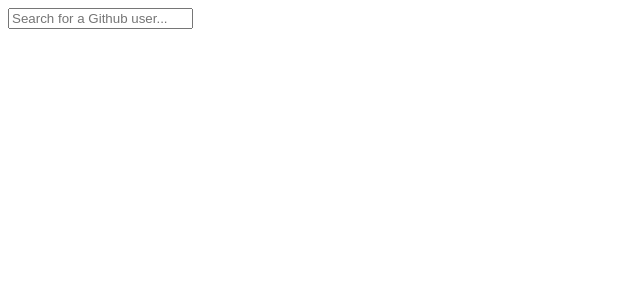
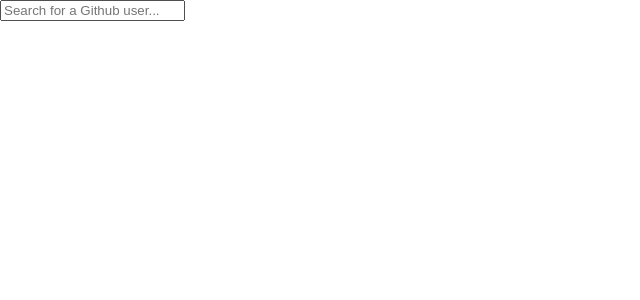
Before and after one commit to Rainmire/github-search, a React app: page / in a window 1280 px wide. Shown: the top 300 px of the page, without its empty margins (0-640 px from the left). Built offline with nearby package versions, Linux system fonts and the light colour scheme.

Commit message:
add stylesheets

```diff
--- a/public/index.html
+++ b/public/index.html
@@ -2,6 +2,9 @@
   <head>
     <meta charset="utf-8">
     <title>Github Search</title>
+    <link rel="stylesheet" href="stylesheets/reset.css">
+    <link rel="stylesheet" href="stylesheets/styles.css">
+
   </head>
   <body>
     <div id="root" />
--- /dev/null
+++ b/public/stylesheets/reset.css
@@ -0,0 +1,48 @@
+/* http://meyerweb.com/eric/tools/css/reset/
+   v2.0 | 20110126
+   License: none (public domain)
+*/
+
+html, body, div, span, applet, object, iframe,
+h1, h2, h3, h4, h5, h6, p, blockquote, pre,
+a, abbr, acronym, address, big, cite, code,
+del, dfn, em, img, ins, kbd, q, s, samp,
+small, strike, strong, sub, sup, tt, var,
+b, u, i, center,
+dl, dt, dd, ol, ul, li,
+fieldset, form, label, legend,
+table, caption, tbody, tfoot, thead, tr, th, td,
+article, aside, canvas, details, embed,
+figure, figcaption, footer, header, hgroup,
+menu, nav, output, ruby, section, summary,
+time, mark, audio, video {
+	margin: 0;
+	padding: 0;
+	border: 0;
+	font-size: 100%;
+	font: inherit;
+	vertical-align: baseline;
+}
+/* HTML5 display-role reset for older browsers */
+article, aside, details, figcaption, figure,
+footer, header, hgroup, menu, nav, section {
+	display: block;
+}
+body {
+	line-height: 1;
+}
+ol, ul {
+	list-style: none;
+}
+blockquote, q {
+	quotes: none;
+}
+blockquote:before, blockquote:after,
+q:before, q:after {
+	content: '';
+	content: none;
+}
+table {
+	border-collapse: collapse;
+	border-spacing: 0;
+}
--- a/src/components/user_search/user_search.jsx
+++ b/src/components/user_search/user_search.jsx
@@ -29,7 +29,9 @@
 
   userSearchIndex() {
     if (this.state.searchVal !== '') {
-      return <UserSearchIndex searchResults={this.props.searchResults} />
+      return <UserSearchIndex
+              searchResults={this.props.searchResults}
+               />
     }
   }
 
--- a/src/components/user_search/user_search_index.jsx
+++ b/src/components/user_search/user_search_index.jsx
@@ -4,24 +4,23 @@
 
   let listItems;
 
-  if (userSearchResults.length !== 0) {
+  if (searchResults.length !== 0) {
     listItems =
-      userSearchResults.map(
+      searchResults.map(
         (user) => (
-          <li key={user.userId}>
+          <li key={user.id}>
             <button className="user-search-button" onClick={
               ()=>{
-                receiveUserSelection(user);
-                clearState();
-                focusUserSearchInput();
+                //visit page
               }
             }>
-              {user.displayName}
+              <img src={user.avatar_url} alt="avatar"/>
+              {user.login}
             </button>
           </li>
         )
       );
-  } else if (firstTime === false){
+  } else {
     listItems =
       <li>No results found</li>;
   }
```
Also changed, not shown: public/stylesheets/styles.css (added).
